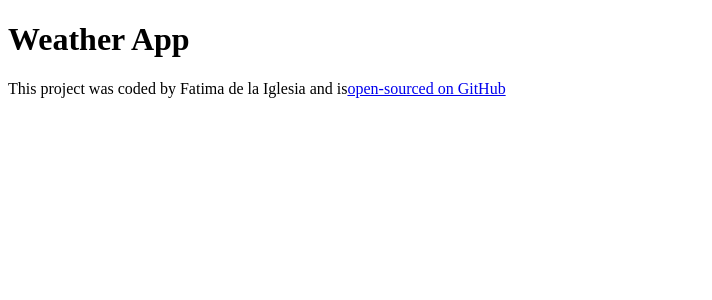
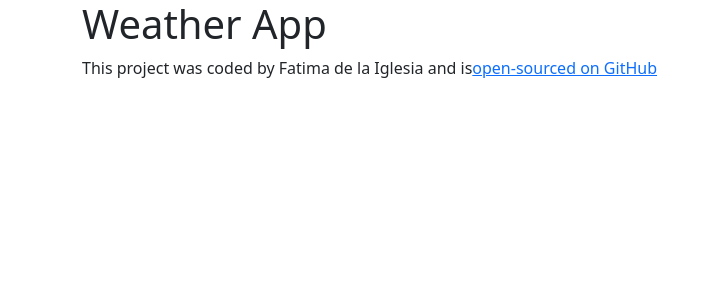
Before and after one commit to FatimadelaIglesia/my-react-app, a React (Create React App) app: page / in a window 1280 px wide. Shown: the top 300 px of the page, without its empty margins (0-712 px from the left). Built offline with nearby package versions, Linux system fonts and the light colour scheme.

Commit message:
added bootstrap

```diff
--- a/src/App.js
+++ b/src/App.js
@@ -4,6 +4,7 @@ import "./App.css";
 export default function App() {
   return (
     <div className="App">
+      <div className="container">
         <h1>Weather App</h1>
         <footer>
           This project was coded by Fatima de la Iglesia and is{""}
@@ -16,5 +17,6 @@ export default function App() {
           </a>
         </footer>
       </div>
+    </div>
   );
 }
```
Also changed, not shown: src/index.js (+7 -6 lines). Lines whose indentation alone changed are shown as unchanged.
